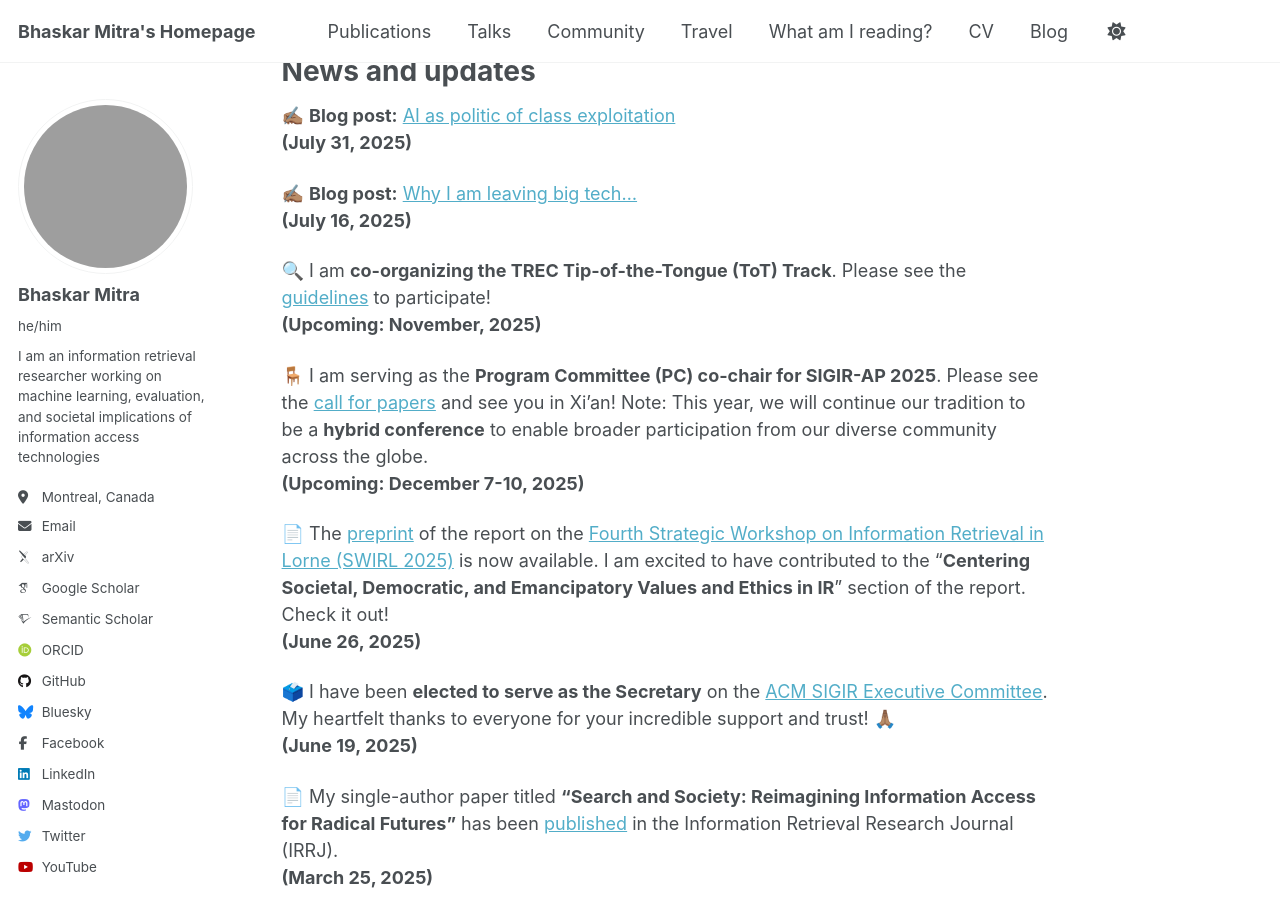
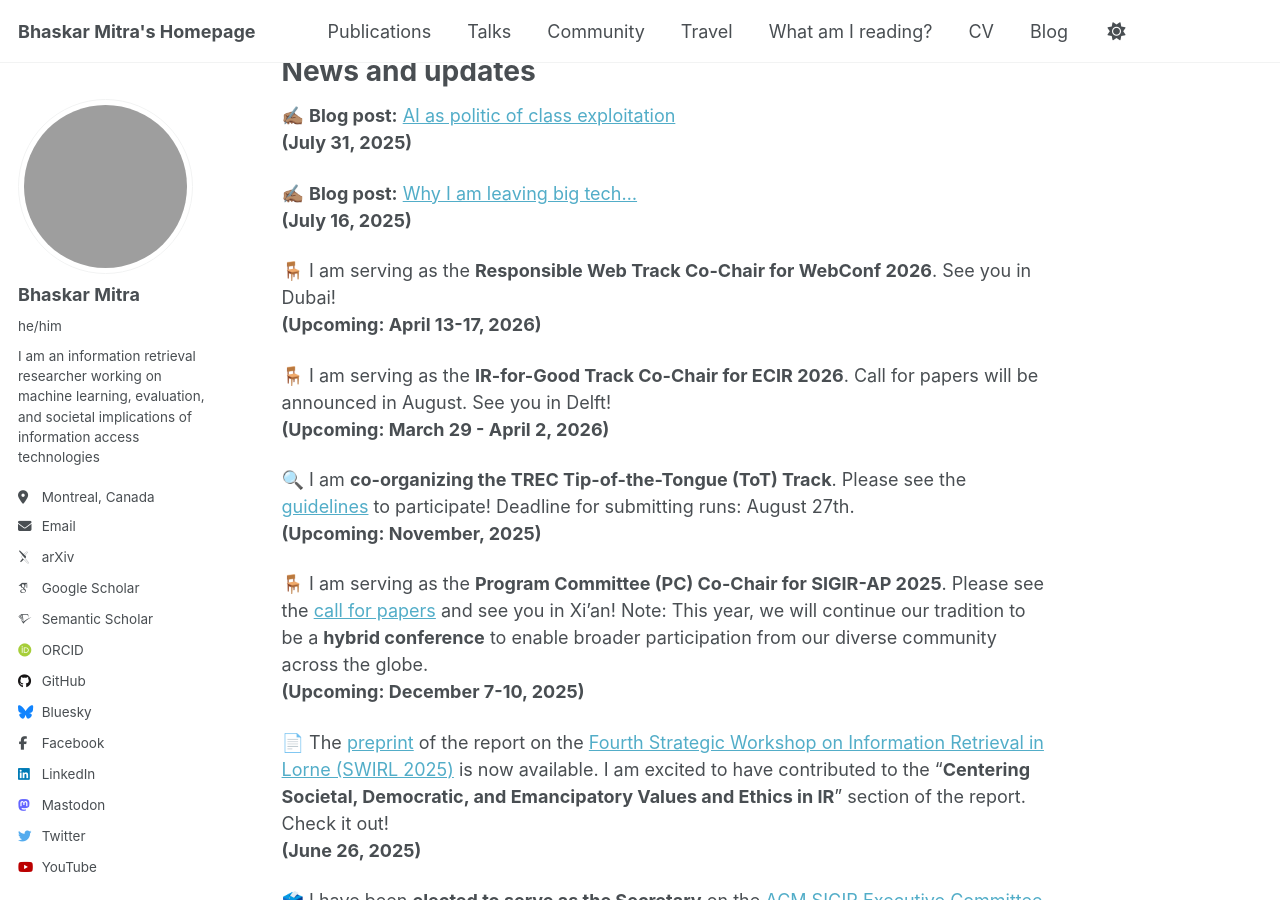
Before and after one commit to bhaskar-mitra/bhaskar-mitra.github.io, a Jekyll site: the page built from _pages/about.md, in a window 1280 px wide and 900 px high, scrolled down 380 px. Built offline with Jekyll 4.4.1, drawn with Linux system fonts in a browser that asks for light colours; some web fonts are replaced; grey boxes are pictures that could not be loaded.

Commit message:
Update about.md

```diff
--- a/_pages/about.md
+++ b/_pages/about.md
@@ -23,10 +23,16 @@ News and updates
 ✍🏽 **Blog post:** [Why I am leaving big tech…](https://bhaskar-mitra.github.io/posts/2025/07/16/why-i-am-leaving-big-tech/)
 **(July 16, 2025)**
 
-🔍 I am **co-organizing the TREC Tip-of-the-Tongue (ToT) Track**. Please see the [guidelines](https://trec-tot.github.io/guidelines) to participate!
+🪑 I am serving as the **Responsible Web Track Co-Chair for WebConf 2026**. See you in Dubai!
+**(Upcoming: April 13-17, 2026)**
+
+🪑 I am serving as the **IR-for-Good Track Co-Chair for ECIR 2026**. Call for papers will be announced in August. See you in Delft!
+**(Upcoming: March 29 - April 2, 2026)**
+
+🔍 I am **co-organizing the TREC Tip-of-the-Tongue (ToT) Track**. Please see the [guidelines](https://trec-tot.github.io/guidelines) to participate! Deadline for submitting runs: August 27th.
 **(Upcoming: November, 2025)**
 
-🪑 I am serving as the **Program Committee (PC) co-chair for SIGIR-AP 2025**. Please see the [call for papers](https://www.sigir-ap.org/sigir-ap-2025/call-for-papers) and see you in Xi'an! Note: This year, we will continue our tradition to be a **hybrid conference** to enable broader participation from our diverse community across the globe.
+🪑 I am serving as the **Program Committee (PC) Co-Chair for SIGIR-AP 2025**. Please see the [call for papers](https://www.sigir-ap.org/sigir-ap-2025/call-for-papers) and see you in Xi'an! Note: This year, we will continue our tradition to be a **hybrid conference** to enable broader participation from our diverse community across the globe.
 **(Upcoming: December 7-10, 2025)**
 
 📄 The [preprint](https://bhaskar-mitra.github.io/showpdf/?file=SWIRL-2025-Preprint) of the report on the [Fourth Strategic Workshop on Information Retrieval in Lorne (SWIRL 2025)](https://sites.google.com/view/swirl2025/) is now available. I am excited to have contributed to the "**Centering Societal, Democratic, and Emancipatory Values and Ethics in IR**" section of the report. Check it out!
```
